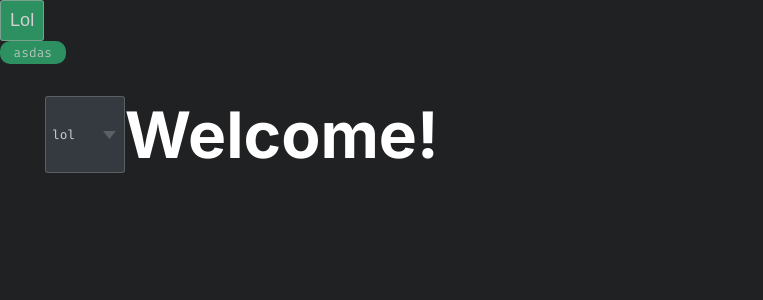
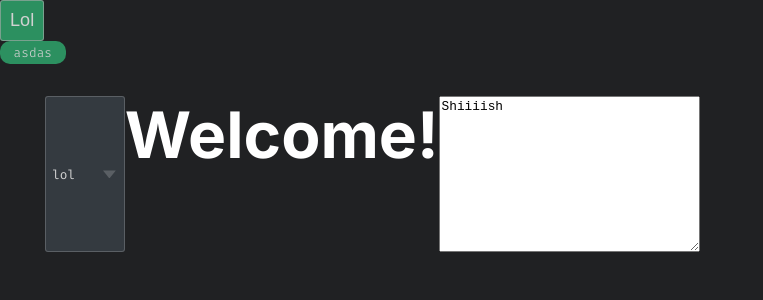
Before and after one commit to ImL0w/Svelte-CloudKit, a SvelteKit app in the folder CloudKit/: page / in a window 1280 px wide. Shown: the top 300 px of the page, without its empty margins (0-763 px from the left). Built offline with nearby package versions, Linux system fonts and the light colour scheme.

Commit message:
textarea added

```diff
--- /dev/null
+++ b/CloudKit/src/lib/components/user/input/inputArea.svelte
@@ -0,0 +1,28 @@
+<script lang="ts">
+	// UTILITY
+	import { concatClasses } from '$lib/ts/utility/array';
+	// EXPORTS
+	export let classList = '';
+	export let cols = 30,
+		rows = 10;
+	export let hidden = false;
+	export let id = '';
+	export let maxWidth = '',
+		maxHeight = '';
+	export let resizable = false;
+	export let size: CloudKit.Theme.FontSizes = 'xs';
+	export let theme: CloudKit.Theme.Colors = 'dark';
+	export let value = '';
+</script>
+
+<textarea
+	class={concatClasses(theme, `fs-${size}`, classList)}
+	class:hide={hidden}
+	style:max-width={maxWidth}
+	style:max-height={maxHeight}
+	style:resize={!resizable ? 'none' : ''}
+	{id}
+	{cols}
+	{rows}
+	{value}
+/>
--- a/CloudKit/src/routes/+page.svelte
+++ b/CloudKit/src/routes/+page.svelte
@@ -3,6 +3,7 @@
 	import ContextMenu from '$lib/components/user/context-menu/contextMenu.svelte';
 	import Dropdown from '$lib/components/user/dropdown.svelte';
 	import Tag from '$lib/components/layout/Tag.svelte';
+	import InputArea from '$lib/components/user/input/inputArea.svelte';
 
 	const contextMenuConfig: CloudKit.ContextMenu.config = {
 		items: [{ value: 'rename' }, { value: 'alert', func: () => alert(1) }, { value: 'close' }]
@@ -19,9 +20,12 @@
 	<div id="app-content" class="flex-col-md">
 		<Dropdown options={[{ img: '', value: 'lol' }, 'lol']} />
 		<h1>Welcome!</h1>
+		<InputArea value="Shiiiish" resizable />
 	</div>
 </div>
 
 <style lang="scss" global>
-	@use '../lib/scss/base.scss' with ($boxed: 100px);
+	@use '../lib/scss/base.scss' with (
+		$boxed: 100px
+	);
 </style>
```
Also changed, not shown: CloudKit/src/lib/scss/global/mixins/elements/_textarea.scss (added, +27 -0 lines).
